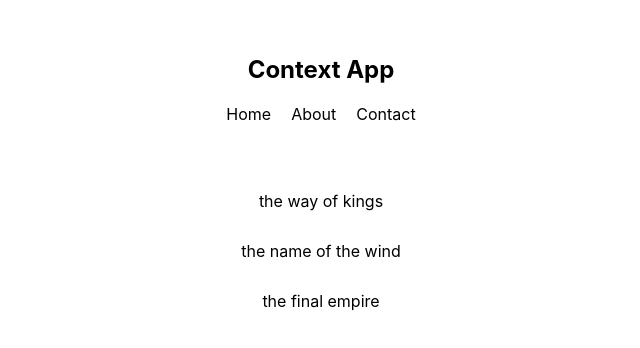
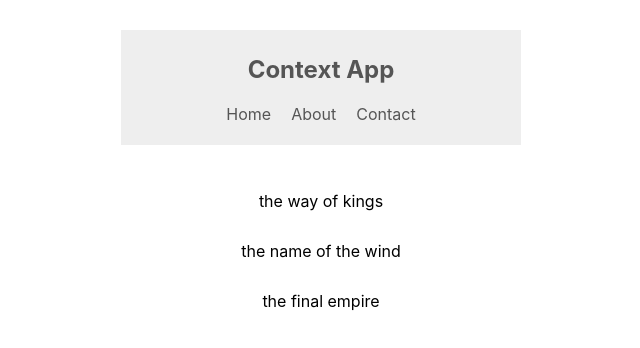
Before and after one commit to Dan-Bird/react-hooks, a React (Create React App) app: page / in a window 1280 px wide. Shown: the top 348 px of the page, without its empty margins (319-959 px from the left). Built offline with nearby package versions, Linux system fonts and the light colour scheme.

Commit message:
Use theme within Navbar

```diff
--- a/src/components/Navbar.js
+++ b/src/components/Navbar.js
@@ -1,8 +1,14 @@
-import React from 'react';
+import React, { useContext } from 'react';
+import { ThemeContext } from '../contexts/ThemeContext';
 
 const Navbar = () => {
+  const themeContext = useContext(ThemeContext);
+  const { isLightTheme, light, dark } = themeContext;
+
+  const theme = isLightTheme ? light : dark;
+
   return (
-    <nav>
+    <nav style={{ backgroundColor: theme.bg, color: theme.syntax }}>
       <h1>Context App</h1>
       <ul>
         <li>Home</li>
--- a/src/contexts/ThemeContext.js
+++ b/src/contexts/ThemeContext.js
@@ -6,7 +6,7 @@ const themeObj = {
   dark: { syntax: '#ddd', ui: '#333', bg: '#555' },
 };
 
-const ThemeContext = createContext(themeObj);
+export const ThemeContext = createContext(themeObj);
 
 const ThemeContextProvider = ({ children }) => {
   const [theme] = useState(themeObj);
```
